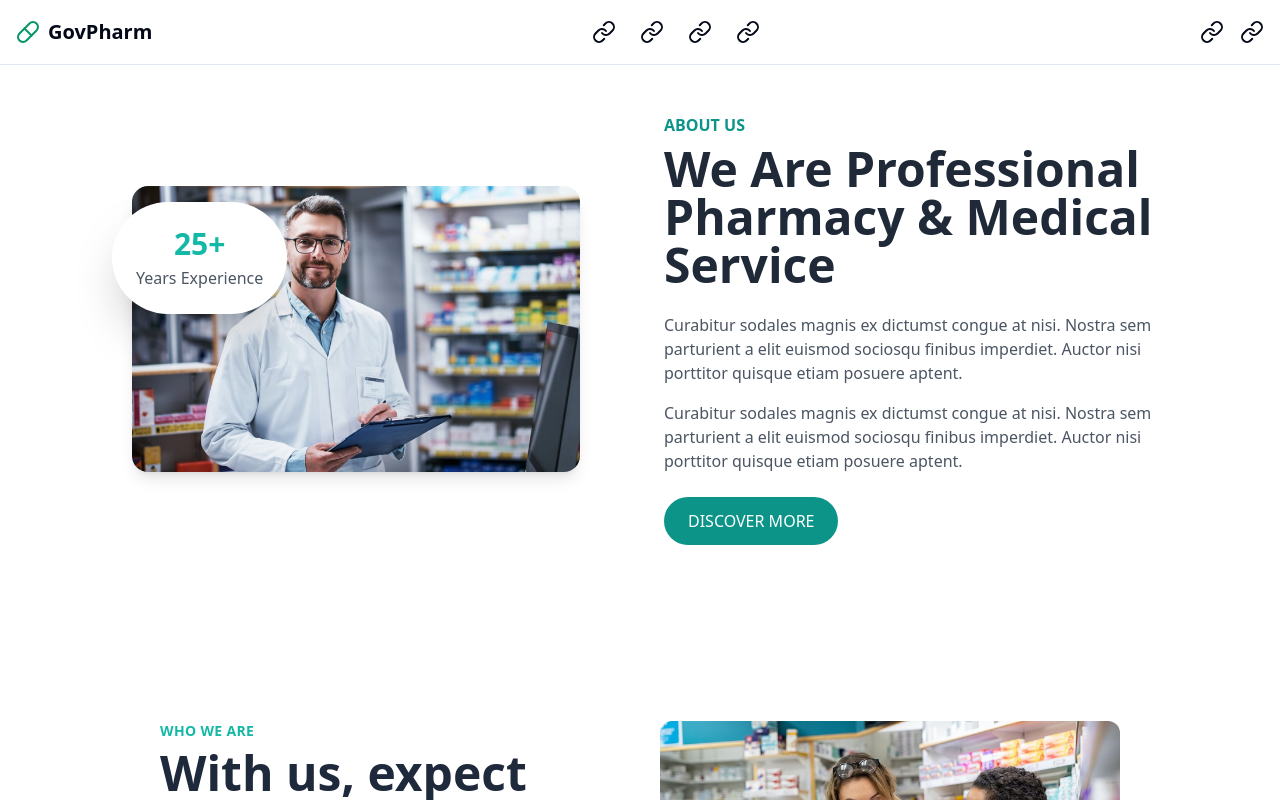
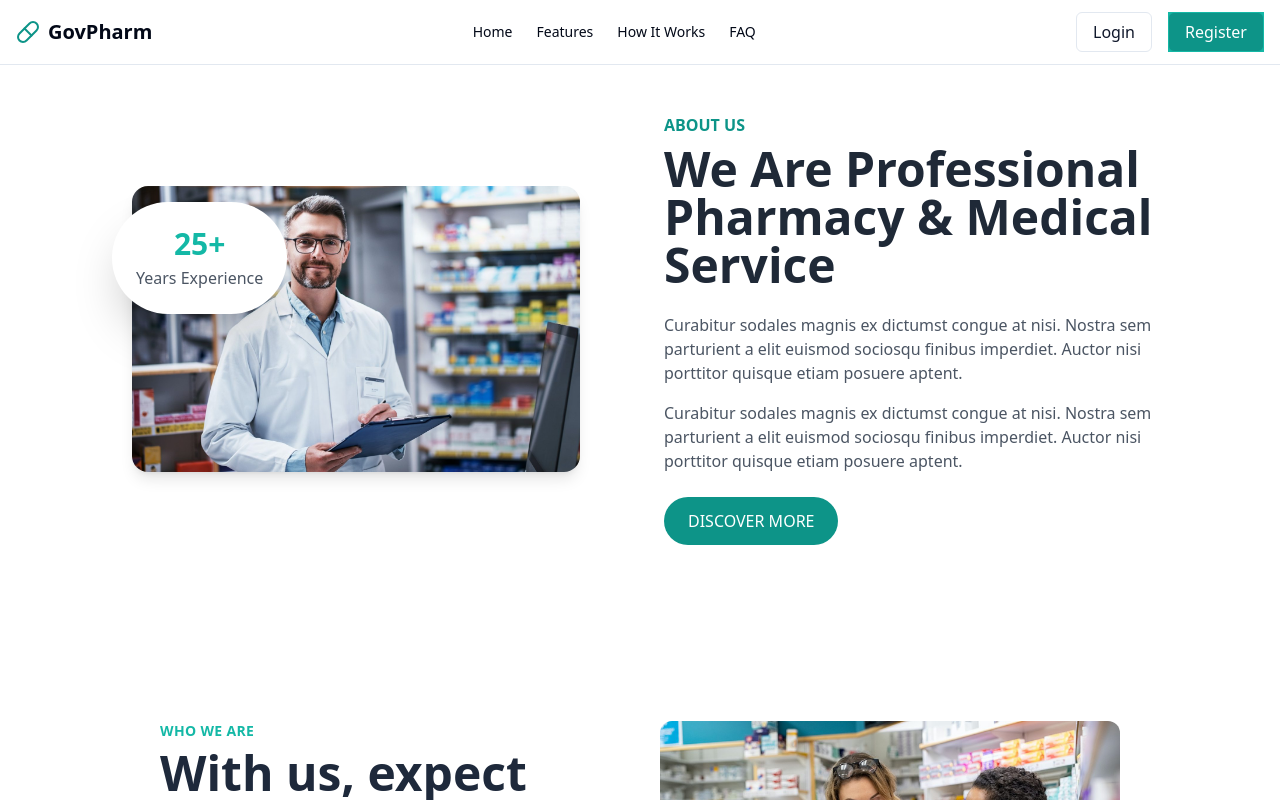
Before and after one commit to jakariamasum/GovPharma, a Next.js app: page / in a window 1280 px wide. Shown: the top 800 px of the page. Built offline with nearby package versions, Linux system fonts and the light colour scheme.

Commit message:
fix: link issues

```diff
--- a/src/components/footer.tsx
+++ b/src/components/footer.tsx
@@ -1,4 +1,5 @@
-import { Link, Pill } from "lucide-react";
+import { Pill } from "lucide-react";
+import Link from "next/link";
 import React from "react";
 
 const Footer = () => {
@@ -20,22 +21,31 @@ const Footer = () => {
             <h3 className="font-bold mb-4">Quick Links</h3>
             <ul className="space-y-2">
               <li>
-                <Link href="/" className=" hover:text-black">
+                <Link href="/" className="hover:underline hover:text-teal-500">
                   Home
                 </Link>
               </li>
               <li>
-                <Link href="#features" className=" hover:text-black">
+                <Link
+                  href="#features"
+                  className="hover:underline hover:text-teal-500"
+                >
                   Features
                 </Link>
               </li>
               <li>
-                <Link href="#how-it-works" className=" hover:text-black">
+                <Link
+                  href="#how-it-works"
+                  className="hover:underline hover:text-teal-500"
+                >
                   How It Works
                 </Link>
               </li>
               <li>
-                <Link href="#faq" className=" hover:text-black">
+                <Link
+                  href="#faq"
+                  className="hover:underline hover:text-teal-500"
+                >
                   FAQ
                 </Link>
               </li>
@@ -45,17 +55,26 @@ const Footer = () => {
             <h3 className="font-bold mb-4">Legal</h3>
             <ul className="space-y-2">
               <li>
-                <Link href="/terms" className=" hover:text-black">
+                <Link
+                  href="/terms"
+                  className="hover:underline hover:text-teal-500"
+                >
                   Terms of Service
                 </Link>
               </li>
               <li>
-                <Link href="/privacy" className=" hover:text-black">
+                <Link
+                  href="/privacy"
+                  className="hover:underline hover:text-teal-500"
+                >
                   Privacy Policy
                 </Link>
               </li>
               <li>
-                <Link href="/accessibility" className=" hover:text-black">
+                <Link
+                  href="/accessibility"
+                  className="hover:underline hover:text-teal-500"
+                >
                   Accessibility
                 </Link>
               </li>
--- a/src/components/navbar.tsx
+++ b/src/components/navbar.tsx
@@ -1,32 +1,39 @@
-import { Link, Pill } from "lucide-react";
+import { Pill } from "lucide-react";
 import React from "react";
 import Button from "./ui/button";
+import Link from "next/link";
 
 const Navbar = () => {
   return (
     <header className="border-b">
       <div className="container mx-auto flex h-16 items-center justify-between px-4">
         <div className="flex items-center gap-2">
-          <Pill className="h-6 w-6 text-emerald-600" />
+          <Pill className="h-6 w-6 text-teal-600" />
           <span className="text-xl font-bold">GovPharm</span>
         </div>
-        <nav className="hidden md:flex items-center gap-6">
-          <Link href="/" className="text-sm font-medium hover:underline">
+        <nav className="hidden md:flex items-center gap-6 ">
+          <Link
+            href="/"
+            className="text-sm font-medium hover:underline hover:text-teal-500"
+          >
             Home
           </Link>
           <Link
             href="#features"
-            className="text-sm font-medium hover:underline"
+            className="text-sm font-medium hover:underline hover:text-teal-500"
           >
             Features
           </Link>
           <Link
             href="#how-it-works"
-            className="text-sm font-medium hover:underline"
+            className="text-sm font-medium hover:underline hover:text-teal-500"
           >
             How It Works
           </Link>
-          <Link href="#faq" className="text-sm font-medium hover:underline">
+          <Link
+            href="#faq"
+            className="text-sm font-medium hover:underline hover:text-teal-500"
+          >
             FAQ
           </Link>
         </nav>
@@ -34,7 +41,7 @@ const Navbar = () => {
           <Link href="/login">
             <Button variant="outline">Login</Button>
           </Link>
-          <Link href="/register">
+          <Link href="/register" className="bg-teal-500">
             <Button>Register</Button>
           </Link>
         </div>
--- a/src/components/ui/button.tsx
+++ b/src/components/ui/button.tsx
@@ -25,10 +25,11 @@ const Button = ({
     "inline-flex items-center justify-center rounded-md font-medium transition-colors focus-visible:outline-none focus-visible:ring-2 focus-visible:ring-emerald-500 focus-visible:ring-offset-2 disabled:opacity-50 disabled:pointer-events-none";
 
   const variantStyles = {
-    primary: "bg-emerald-600 text-white hover:bg-emerald-700",
+    primary:
+      "bg-teal-600 text-white hover:bg-white hover:text-teal-600 border border-teal-500",
     secondary: "bg-slate-100 text-slate-900 hover:bg-slate-200",
     outline:
-      "border border-slate-200 bg-transparent hover:bg-slate-100 text-slate-900",
+      "border border-slate-200 bg-transparent hover:bg-teal-500 text-slate-900 hover:text-white",
     ghost: "bg-transparent hover:bg-slate-100 text-slate-900",
     link: "bg-transparent underline-offset-4 hover:underline text-slate-900 p-0 h-auto",
     destructive: "bg-red-500 text-white hover:bg-red-600",
```
